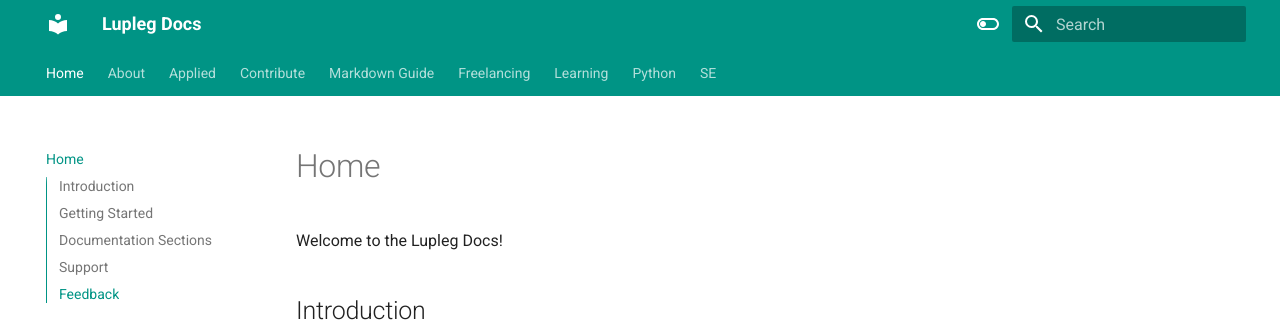
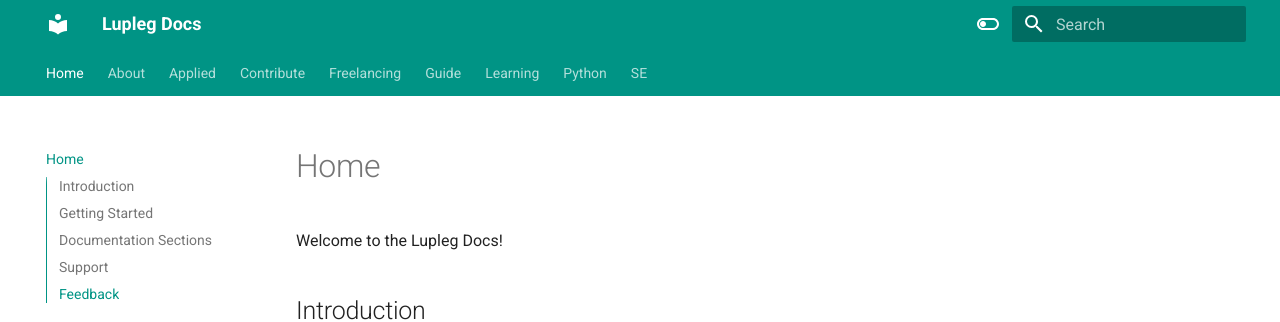
Before and after one commit to Lupleg/Test-nextjs, an MkDocs documentation site: the page built from docs/index.md, in a window 1280 px wide and 1353 px high. Shown: the top 322 px of the window. Built offline with MkDocs 1.6.1 and Material for MkDocs 9.7.7, drawn with Linux system fonts in a browser that asks for light colours.

```diff
--- a/docs/example.md
+++ b/docs/guides.md
@@ -1,4 +1,4 @@
-# Markdown Guide
+# Guide
 
 Welcome to my Markdown guide! This guide will help you get started with Markdown and contribute to MMS documentation projects.
 
```
